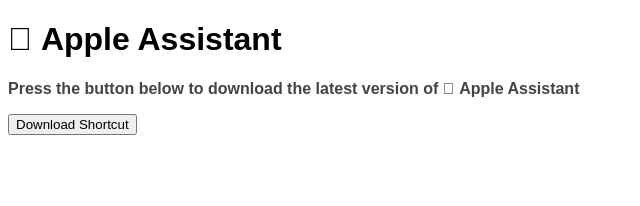
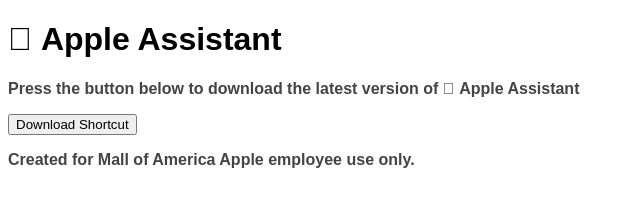
Before and after one commit to cnan00/CovidAssistantQR, a plain HTML site: page index.html in a window 1280 px wide. Shown: the whole page, without its empty margins (0-640 px from the left). Drawn offline with Linux system fonts and the light colour scheme.

Commit message:
Update index.html

```diff
--- a/index.html
+++ b/index.html
@@ -17,5 +17,6 @@
  <form>
 <input type="button" value="Download Shortcut" onclick="https://www.icloud.com/shortcuts/a5adbcdb30d74cc4bd5644faa8588536'" />
 </form>
+ <p> Created for Mall of America Apple employee use only.</p>
 </body>
 </html>
```
